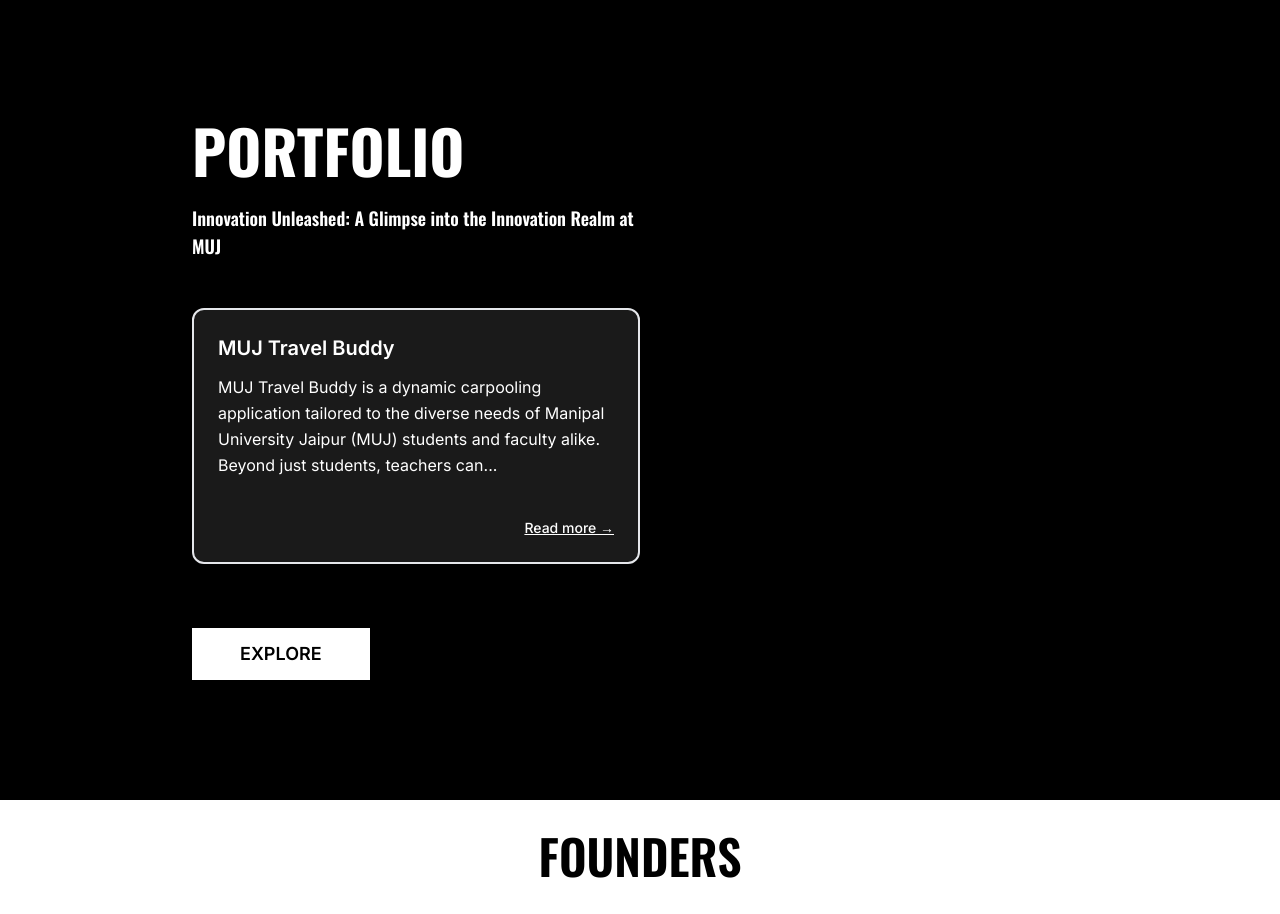
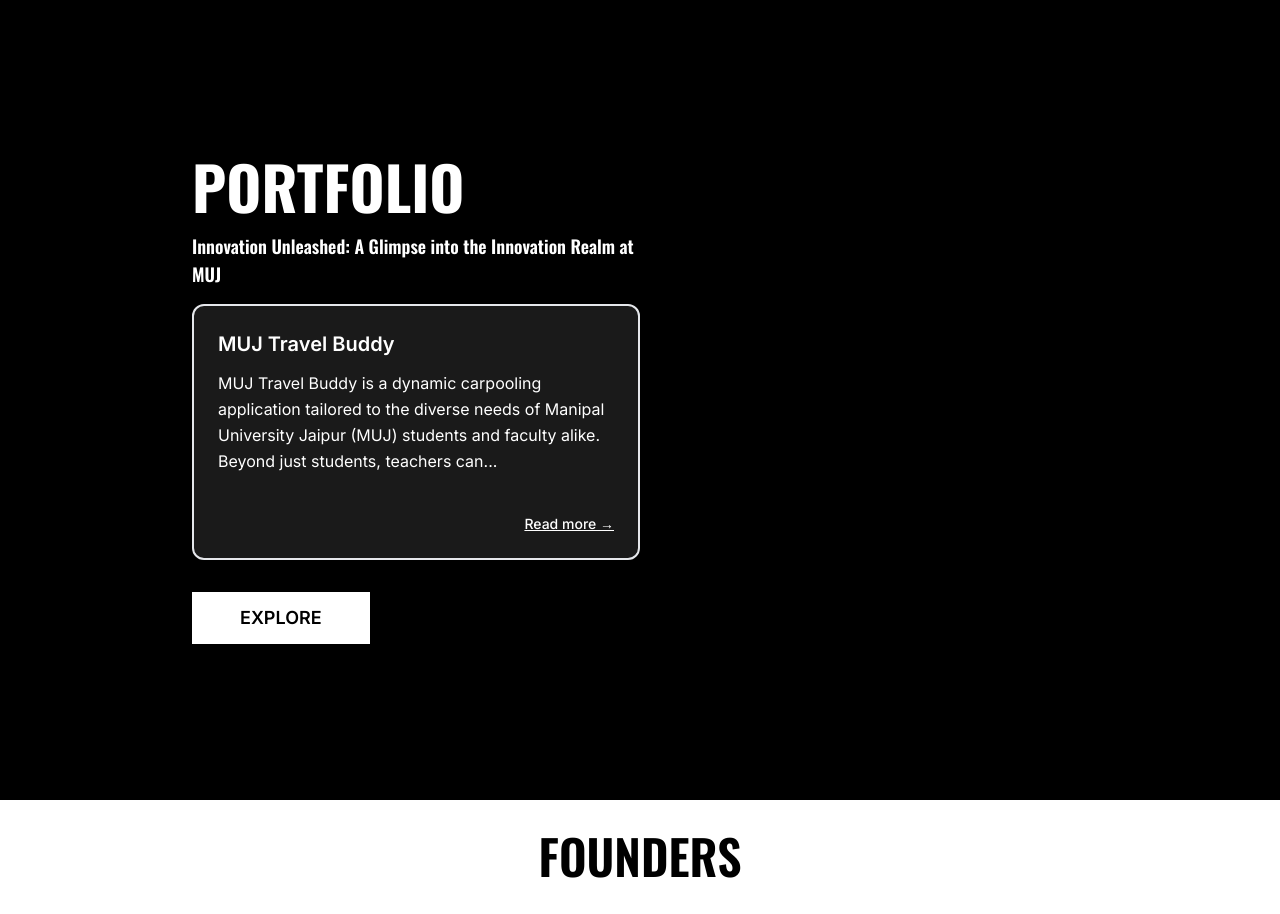
Before and after one commit to InternetMadeCoder/sdc-website, a Next.js app: page / in a window 1280 px wide. Shown: the part 1180-2094 px from the top of the page. Built offline with nearby package versions, Linux system fonts and the light colour scheme.

Commit message:
reduced gap between button and carousel

```diff
--- a/components/Home/HeroSection/PortfolioSection.jsx
+++ b/components/Home/HeroSection/PortfolioSection.jsx
@@ -7,7 +7,7 @@
 const PortfolioSection = () => {
   return (
     <div className="relative z-10 flex flex-col h-screen justify-center">
-      <div className="flex flex-col justify-center items-start gap-6 xl:px-20 lg:px-24 md:px-28 sm:pl-32 sm:pr-8">
+      <div className="flex flex-col justify-center items-start gap-4 xl:px-20 lg:px-24 md:px-28 sm:pl-32 sm:pr-8">
         {/* Maintain original heading structure with slightly improved spacing */}
         <h1 className="text-3xl sm:text-4xl md:text-5xl lg:text-6xl font-bold">
           PORTFOLIO
@@ -17,7 +17,7 @@
         </h2>
 
         {/* Enhanced carousel with improved size and readability */}
-        <div className="my-6 w-full md:w-3/4 lg:w-2/3 xl:w-1/2">
+        <div className="mb-4 w-full md:w-3/4 lg:w-2/3 xl:w-1/2">
           <Carousel autoSlide className="shadow-lg">
             {projects.slice(2, 5).map((display) => (
               <div
@@ -48,7 +48,7 @@
 
         {/* Enhanced button with slightly improved styling */}
         <Button
-          className="mt-4 px-8 py-2 text-base font-medium"
+          className="px-8 py-2 text-base font-medium"
           link="/projects"
           title="EXPLORE"
         />
```
